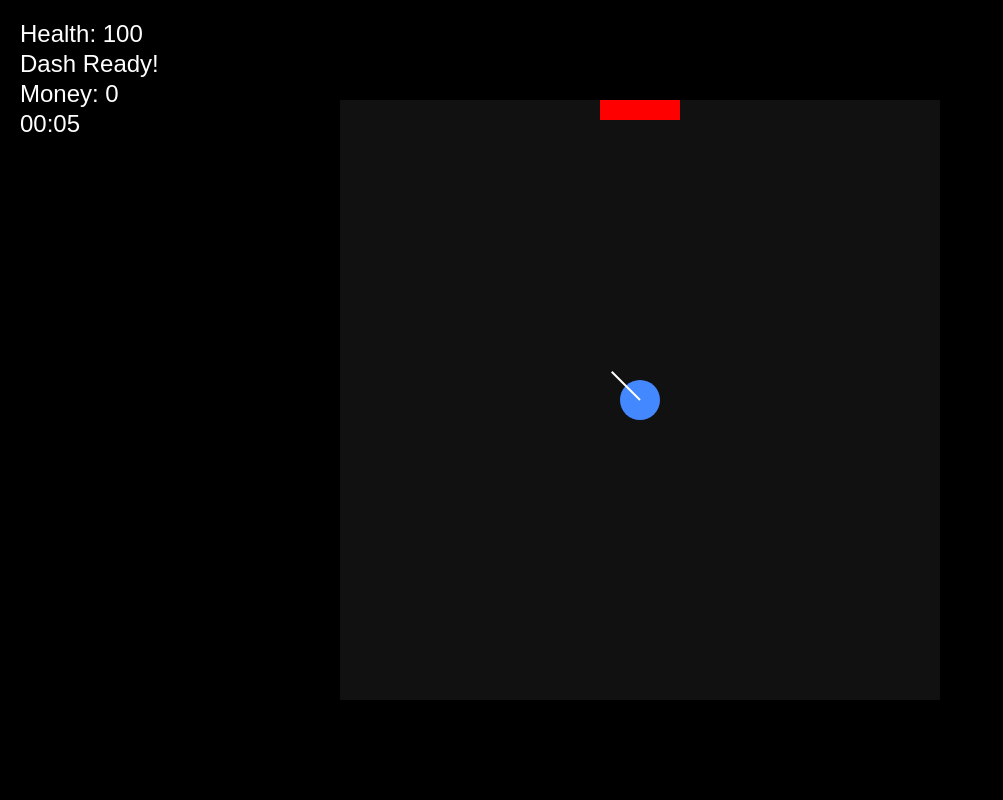
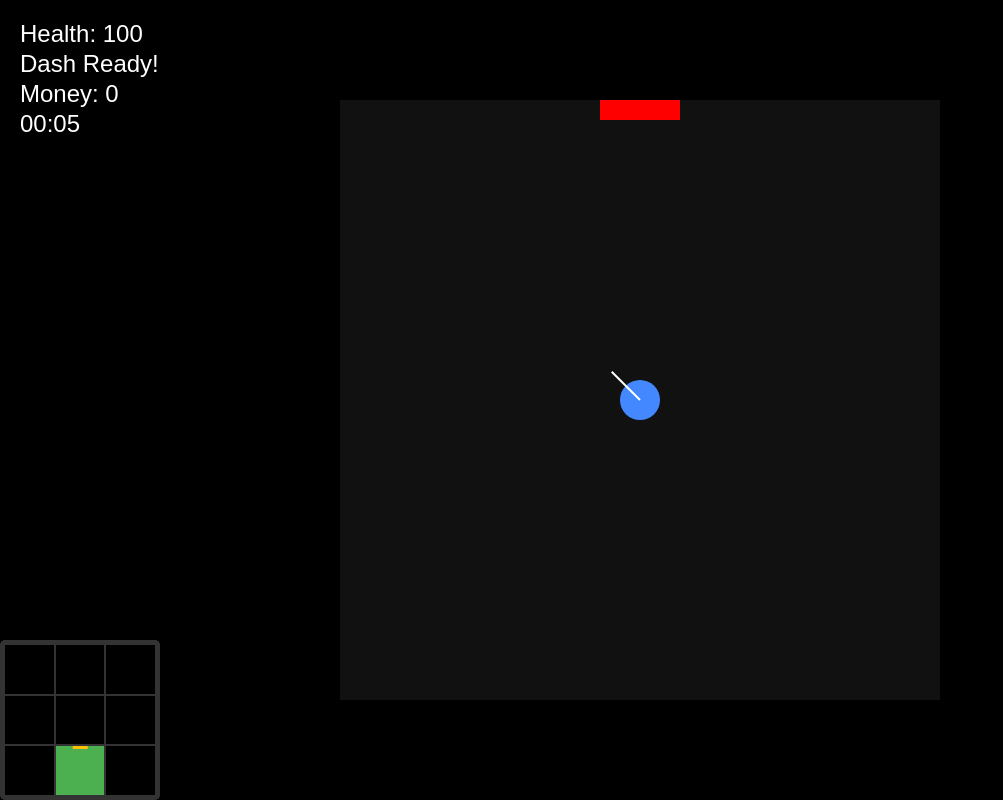
Before and after one commit to wylited/nomissmayhem, a plain HTML site: page index.html in a window 1280 px wide. Shown: the whole page, without its empty margins (0-1003 px from the left). Drawn offline with Linux system fonts and the light colour scheme.

Commit message:
minimap functionality

```diff
--- a/js/Game.js
+++ b/js/Game.js
@@ -155,6 +155,7 @@ export class Game {
 
     if (door.type=='door' && door.shotcount >= door.openreq) {
       console.log('UNLOCK')
+
       return true;
     }
     return false;
@@ -175,6 +176,8 @@ export class Game {
         this.roomPosition[0] -= 1;
         this.player.y = 560
         this.player.x = 300
+        this.getCurrentRoom().visited = 1;
+        createMinimap(Rooms, this.roomPosition);
       }
     }
     //down
@@ -189,6 +192,8 @@ export class Game {
         this.roomPosition[0] += 1;
         this.player.y = 40
         this.player.x = 300
+        this.getCurrentRoom().visited = 1;
+        createMinimap(Rooms, this.roomPosition);
       }
     }
     //right
@@ -203,6 +208,8 @@ export class Game {
         this.roomPosition[1] += 1;
         this.player.x = 40
         this.player.y = 300
+        this.getCurrentRoom().visited = 1;
+        createMinimap(Rooms, this.roomPosition);
       }
     }
     //left
@@ -217,6 +224,8 @@ export class Game {
         this.roomPosition[1] -= 1;
         this.player.x = 560
         this.player.y = 300
+        this.getCurrentRoom().visited = 1;
+        createMinimap(Rooms, this.roomPosition);
       }
     }
 
--- a/js/Rooms.js
+++ b/js/Rooms.js
@@ -16,7 +16,8 @@ const startRoom = {
     projectiles: [],
     coins: [],
     keys: [],
-    type: "regular"
+    type: "regular",
+    visited: 0
 };
 
 const emptyRoom = {
@@ -34,7 +35,8 @@ const emptyRoom = {
     projectiles: [],
     coins: [],
     keys: [],
-    type: "regular"
+    type: "regular",
+    visited: 0
 };
 
 const testRoom = {
@@ -51,7 +53,8 @@ const testRoom = {
     projectiles: [],
     coins: [],
     keys: [],
-    type: "regular"
+    type: "regular",
+    visited: 0
 };
 
 const shopRoom = {
@@ -70,7 +73,8 @@ const shopRoom = {
     type: "shop",
     keys: [],
     powerUps: [['extraballs', 2, 'Extra Balls', 'Increases the speed at which you can fire!'], ['extrahealth', 1, 'Extra Health', 'Increases your maximum health!']],
-    bought: [0, 0]
+    bought: [0, 0],
+    visited: 0
 };
 
 const nullTile = {
@@ -87,7 +91,8 @@ const nullTile = {
     projectiles: [],
     coins: [],
     keys: [],
-    type: "regular"
+    type: "nullTile",
+    visited: 0
 };
 
 const tutorialRoom = {
@@ -104,7 +109,8 @@ const tutorialRoom = {
     projectiles: [],
     coins: [],
     keys: [],
-    type: "regular"
+    type: "regular",
+    visited: 1
 };
 
 const tutorialRoom2 = {
@@ -121,7 +127,8 @@ const tutorialRoom2 = {
     projectiles: [],
     coins: [],
     keys: [],
-    type: "regular"
+    type: "regular",
+    visited: 0
 };
 
 export const startIndex = [2, 1];
--- a/js/minimap.js
+++ b/js/minimap.js
@@ -26,15 +26,21 @@ export function createMinimap(rooms, currentPosition) {
             .room.current {
                 background: #4CAF50;
             }
-            .room.shop {
+            .shop {
                 background: #2196F3;
             }
             .room.null {
-                background: transparent;
+                background: black;
             }
             .door {
                 position: absolute;
                 background: #FFC107;
+            }
+            .notVisited {
+                background: black;
+            }
+            .notVisitedDoor {
+                display: none;
             }
             .door.up { top: 0; left: 50%; width: 30%; height: 3px; transform: translateX(-50%); }
             .door.down { bottom: 0; left: 50%; width: 30%; height: 3px; transform: translateX(-50%); }
@@ -44,16 +50,16 @@ export function createMinimap(rooms, currentPosition) {
         <div class="minimap">
             ${rooms.map((row, i) =>
                 row.map((room, j) => {
-                    if (room === nullTile) {
+                    if (room.type === "nullTile") {
                         return `<div class="room null"></div>`;
                     }
 
                     const isCurrentRoom = i === currentPosition[0] && j === currentPosition[1];
-                    const roomClass = `room ${isCurrentRoom ? 'current' : ''} ${room.type === 'shop' ? 'shop' : ''} visited`;
+                    const roomClass = `room ${isCurrentRoom ? 'current' : ''} ${room.type === 'shop' ? 'shop' : ''} ${room.visited ? 'visited' : 'notVisited'}`;
 
                     const doors = ['up', 'down', 'left', 'right']
                         .filter(direction => room.travel[direction].type === 'door')
-                        .map(direction => `<div class="door ${direction}"></div>`)
+                        .map(direction => `<div class="door ${direction} ${room.visited ? 'visitedDoor' : 'notVisitedDoor'}"></div>`)
                         .join('');
 
                     return `<div class="${roomClass}">${doors}</div>`;
--- a/styles/styles.css
+++ b/styles/styles.css
@@ -26,6 +26,11 @@ body {
     top: 0;
     left: 0;
     pointer-events: none;
+}
+
+#map {
+    position: absolute;
+    bottom:0;
 }
 
 .noselect {
```
